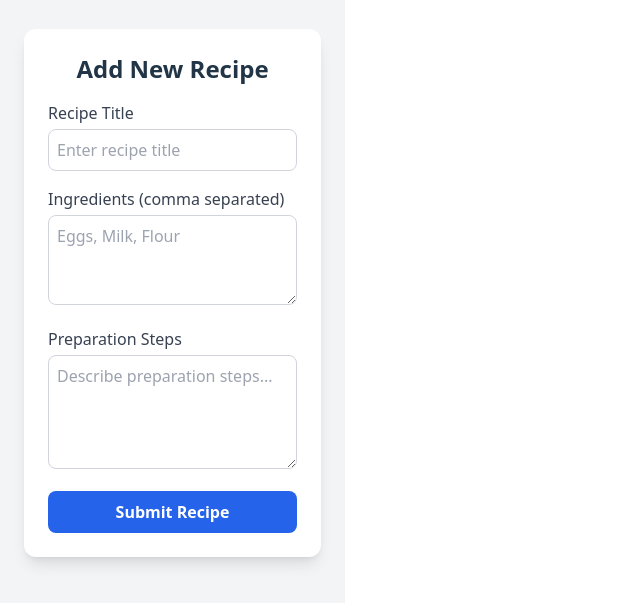
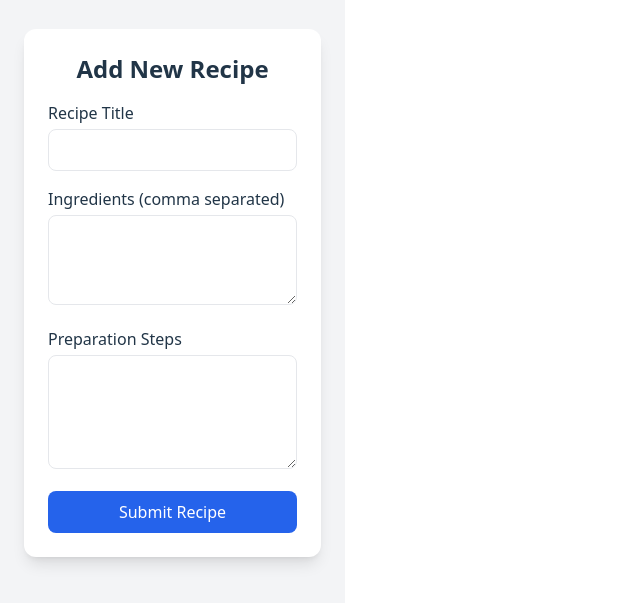
Before and after one commit to nalex1/alx-fe-reactjs, a React app in the folder recipe-sharing-platform/: page /add in a window 1280 px wide. Shown: the part 107-710 px from the top of the page, without its empty margins (0-640 px from the left). Built offline with nearby package versions, Linux system fonts and the light colour scheme; the HTML template or start-up script is replaced by a standard one.

Commit message:
adding form

```diff
--- a/recipe-sharing-platform/src/components/AddRecipeForm.jsx
+++ b/recipe-sharing-platform/src/components/AddRecipeForm.jsx
@@ -4,25 +4,31 @@ const AddRecipeForm = () => {
   const [title, setTitle] = useState("");
   const [ingredients, setIngredients] = useState("");
   const [steps, setSteps] = useState("");
-  const [error, setError] = useState("");
+  const [errors, setErrors] = useState({});
   const [success, setSuccess] = useState("");
+
+  const validate = () => {
+    let newErrors = {};
+
+    if (!title.trim()) newErrors.title = "Title is required";
+    if (!ingredients.trim())
+      newErrors.ingredients = "Ingredients are required";
+    if (!steps.trim())
+      newErrors.steps = "Preparation steps are required";
+
+    if (ingredients.split(",").length < 2) {
+      newErrors.ingredients =
+        "Ingredients must contain at least two items";
+    }
+
+    setErrors(newErrors);
+    return Object.keys(newErrors).length === 0;
+  };
 
   const handleSubmit = (e) => {
     e.preventDefault();
 
-    // Validation
-    if (!title || !ingredients || !steps) {
-      setError("All fields are required.");
-      return;
-    }
-
-    if (ingredients.split(",").length < 2) {
-      setError("Ingredients must contain at least two items separated by commas.");
-      return;
-    }
-
-    setError("");
-    setSuccess("Recipe added successfully!");
+    if (!validate()) return;
 
     const newRecipe = {
       title,
@@ -32,9 +38,11 @@ const AddRecipeForm = () => {
 
     console.log("New Recipe:", newRecipe);
 
+    setSuccess("Recipe added successfully!");
     setTitle("");
     setIngredients("");
     setSteps("");
+    setErrors({});
   };
 
   return (
@@ -44,64 +52,70 @@ const AddRecipeForm = () => {
           Add New Recipe
         </h2>
 
-        {error && (
-          <p className="text-red-600 text-sm mb-3 text-center">
-            {error}
-          </p>
-        )}
-
-        {success && (
-          <p className="text-green-600 text-sm mb-3 text-center">
-            {success}
-          </p>
-        )}
-
         <form onSubmit={handleSubmit} className="space-y-4">
           <div>
-            <label className="block text-gray-700 font-medium mb-1">
+            <label className="block font-medium mb-1">
               Recipe Title
             </label>
             <input
               type="text"
               value={title}
               onChange={(e) => setTitle(e.target.value)}
-              placeholder="Enter recipe title"
-              className="w-full border border-gray-300 rounded-lg p-2 focus:outline-none focus:ring-2 focus:ring-blue-400"
+              className="w-full border rounded-lg p-2"
             />
+            {errors.title && (
+              <p className="text-red-600 text-sm">
+                {errors.title}
+              </p>
+            )}
           </div>
 
           <div>
-            <label className="block text-gray-700 font-medium mb-1">
+            <label className="block font-medium mb-1">
               Ingredients (comma separated)
             </label>
             <textarea
-              rows="3"
               value={ingredients}
               onChange={(e) => setIngredients(e.target.value)}
-              placeholder="Eggs, Milk, Flour"
-              className="w-full border border-gray-300 rounded-lg p-2 focus:outline-none focus:ring-2 focus:ring-blue-400"
+              rows="3"
+              className="w-full border rounded-lg p-2"
             ></textarea>
+            {errors.ingredients && (
+              <p className="text-red-600 text-sm">
+                {errors.ingredients}
+              </p>
+            )}
           </div>
 
           <div>
-            <label className="block text-gray-700 font-medium mb-1">
+            <label className="block font-medium mb-1">
               Preparation Steps
             </label>
             <textarea
-              rows="4"
               value={steps}
               onChange={(e) => setSteps(e.target.value)}
-              placeholder="Describe preparation steps..."
-              className="w-full border border-gray-300 rounded-lg p-2 focus:outline-none focus:ring-2 focus:ring-blue-400"
+              rows="4"
+              className="w-full border rounded-lg p-2"
             ></textarea>
+            {errors.steps && (
+              <p className="text-red-600 text-sm">
+                {errors.steps}
+              </p>
+            )}
           </div>
 
           <button
             type="submit"
-            className="w-full bg-blue-600 text-white py-2 rounded-lg font-semibold hover:bg-blue-700 transition"
+            className="w-full bg-blue-600 text-white py-2 rounded-lg hover:bg-blue-700"
           >
             Submit Recipe
           </button>
+
+          {success && (
+            <p className="text-green-600 text-center">
+              {success}
+            </p>
+          )}
         </form>
       </div>
     </div>
```
